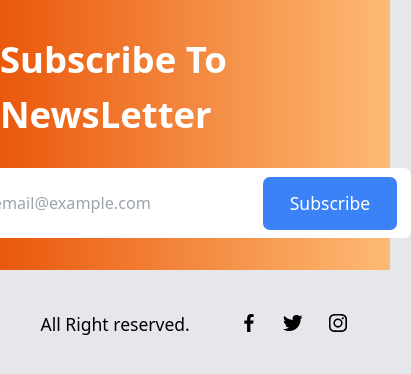
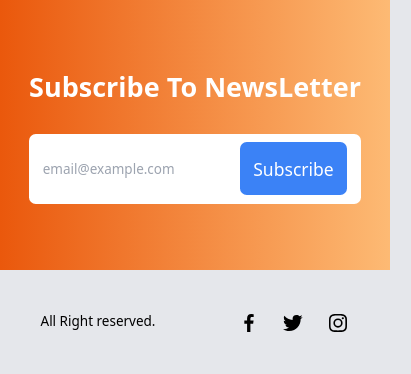
Before and after one commit to SouhailM07/car-rental-website, a React (Vite) app: page / in a window 390 px wide. Shown: the top 374 px of the page, 411 px wide, since content can reach past the window. Built offline with nearby package versions, Linux system fonts and the light colour scheme; the HTML template or start-up script is replaced by a standard one.

Commit message:
[Footer] component checkpoint-sm-md

```diff
--- a/src/components/Footer/footer.css
+++ b/src/components/Footer/footer.css
@@ -10,20 +10,21 @@
   }
   #Footer_s1 h2 {
     @apply font-bold;
-    @apply text-[2.7rem];
+    @apply md:text-[2.7rem] text-[2rem];
     @apply text-white;
   }
   #Footer_s1 div {
     @apply flex font-medium rounded-lg;
-    @apply py-[0.6rem] px-[1rem];
+    @apply py-[0.6rem] px-[1rem] md:w-[32rem] w-[85%];
     @apply bg-white;
   }
   #Footer_s1 input {
-    @apply outline-none text-[1.2rem] min-w-[20rem];
+    @apply outline-none md:text-[1.2rem];
+    @apply w-full;
   }
   #Footer_s1 button {
     @apply rounded-lg;
-    @apply text-[1.3rem] py-[1rem] px-[2rem];
+    @apply text-[1.3rem] py-[1rem] md:px-[2rem] px-[1rem];
     @apply hover:bg-blue-600 bg-blue-500 text-white;
   }
   /*  */
@@ -32,6 +33,6 @@
     @apply p-[3rem];
   }
   #Footer_s2 p {
-    @apply font-medium text-[1.3rem];
+    @apply font-medium md:text-[1.3rem];
   }
 }
--- a/tailwind.config.js
+++ b/tailwind.config.js
@@ -3,6 +3,7 @@
   theme: {
     extend: {},
     screens: {
+      xs: "0px",
       md: "768px",
       lg: "1024px",
     },
```
